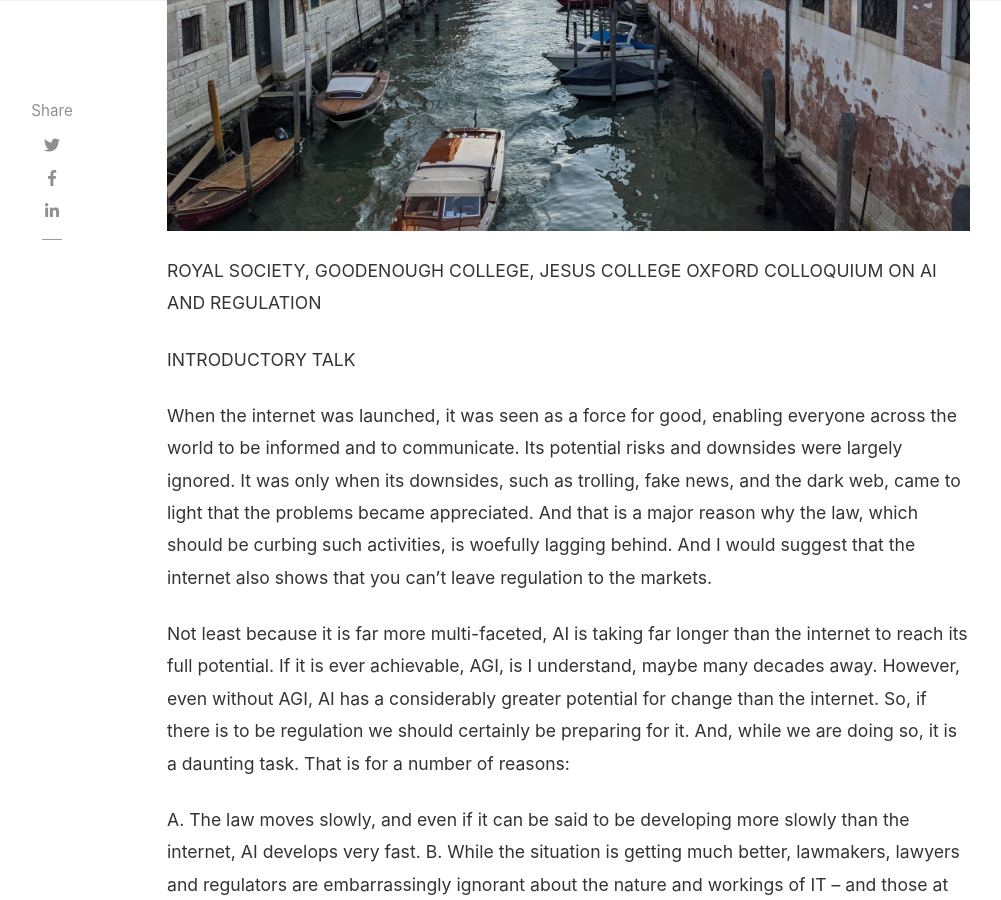
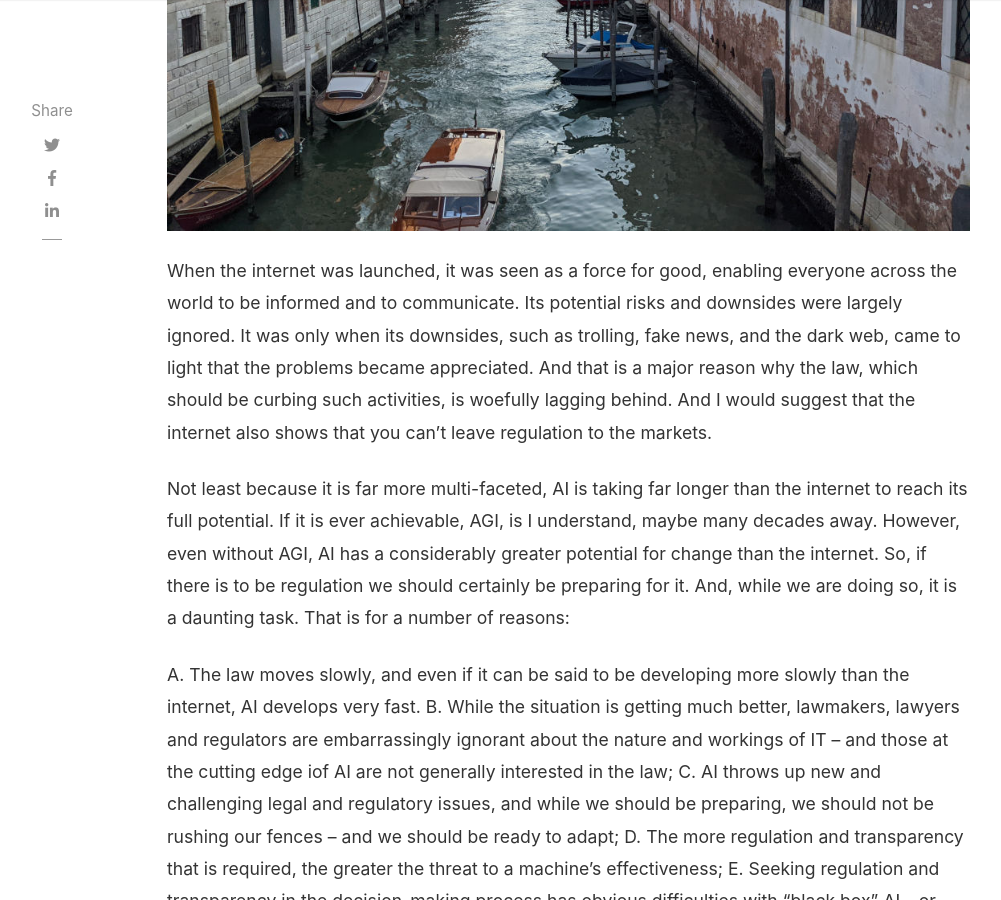
Before and after one commit to kasnder/aireg, a Jekyll site: the page built from _posts/2022-05-26-introduction.md, in a window 1280 px wide and 900 px high, scrolled down 810 px. Shown: the whole window, without its empty margins (118-1119 px from the left). Built offline with Jekyll 4.4.1, drawn with Linux system fonts in a browser that asks for light colours; nearby versions of some CDN libraries.

Commit message:
Update 2022-05-26-introduction.md

```diff
--- a/_posts/2022-05-26-introduction.md
+++ b/_posts/2022-05-26-introduction.md
@@ -7,10 +7,6 @@ image: assets/images/venice.jpg
 featured: false
 hidden: false
 ---
-
-ROYAL SOCIETY, GOODENOUGH COLLEGE, JESUS COLLEGE OXFORD COLLOQUIUM ON AI AND REGULATION
-
-INTRODUCTORY TALK
 
 When the internet was launched, it was seen as a force for good, enabling everyone across the world to be informed and to communicate. Its potential risks and downsides were largely ignored. It was only when its downsides, such as trolling, fake news, and the dark web, came to light that the problems became appreciated. And that is a major reason why the law, which should be curbing such activities, is woefully lagging behind. And I would suggest that the internet also shows that you can’t leave regulation to the markets.
 
```
